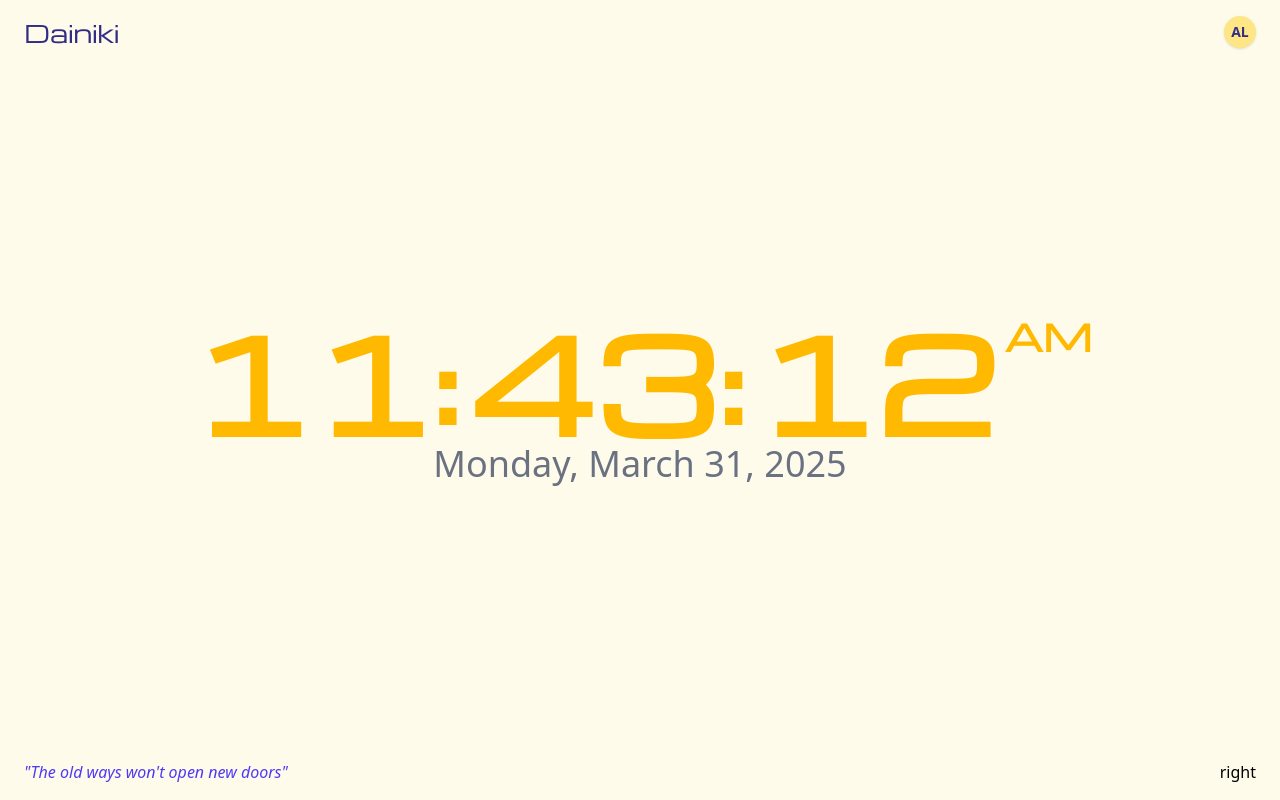
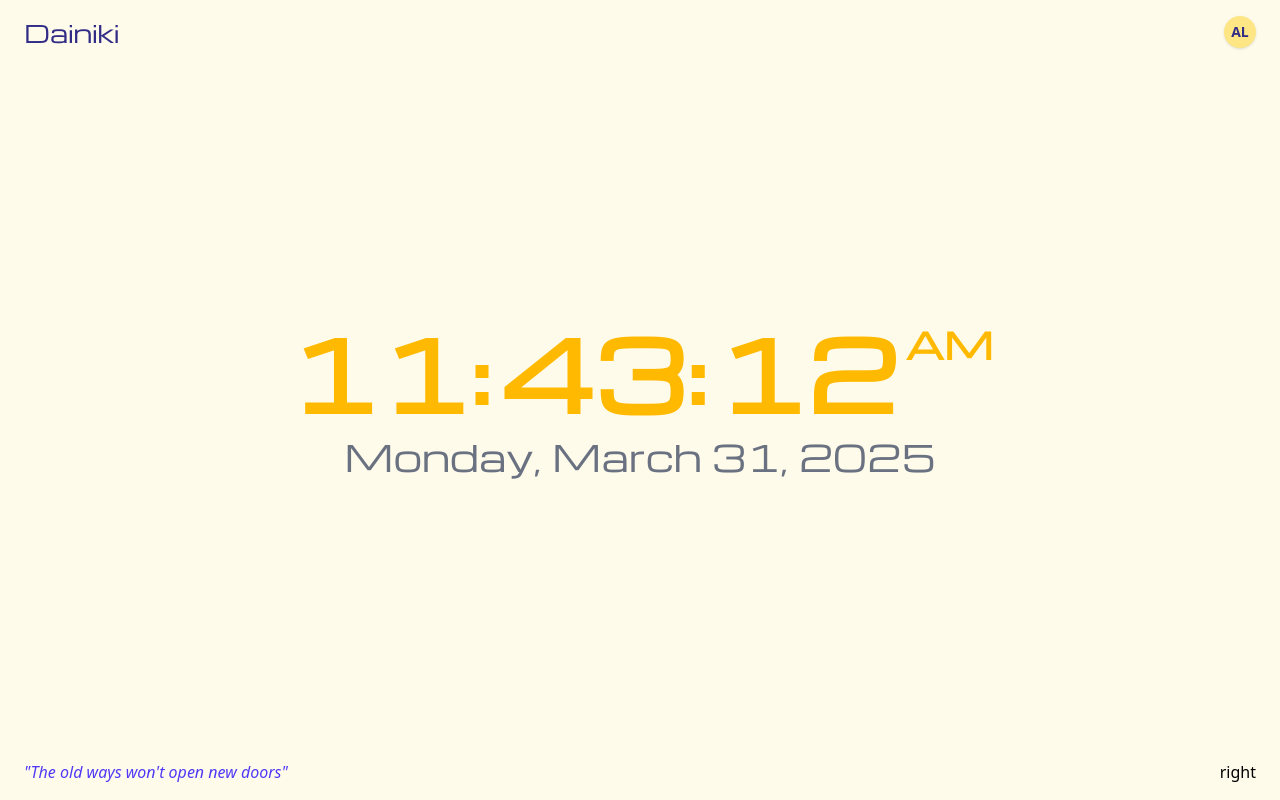
Before and after one commit to aniscript/dainiki, a React (Vite) app: page / in a window 1280 px wide. Built offline with nearby package versions, Linux system fonts and the light colour scheme.

Commit message:
change font and styling

```diff
--- a/src/components/DateToday.tsx
+++ b/src/components/DateToday.tsx
@@ -9,7 +9,7 @@ const DateToday = () => {
     return () => clearInterval(interval);
   }, []);
   return (
-    <div className="text-4xl text-gray-500 ">
+    <div className="text-4xl text-gray-500 font-michroma">
       {time.toLocaleDateString(undefined, {
         weekday: "long",
         year: "numeric",
--- a/src/components/Time.tsx
+++ b/src/components/Time.tsx
@@ -19,7 +19,7 @@ const Time = () => {
   };
   return (
     <motion.div
-      className="text-amber-400 text-9xl font-bold flex gap-2 font-michroma"
+      className="text-amber-400 text-8xl font-bold flex gap-2 font-michroma"
       animate={{ opacity: [0.8, 1, 0.8] }}
       transition={{ duration: 1, repeat: Infinity }}
     >
--- a/src/pages/Dashboard.tsx
+++ b/src/pages/Dashboard.tsx
@@ -8,7 +8,7 @@ const Dashboard = () => {
   return (
     <Layout>
       <Header />
-      <section className="flex flex-col items-center">
+      <section className="flex flex-col items-center gap-4">
         <Time />
         <DateToday />
       </section>
```
